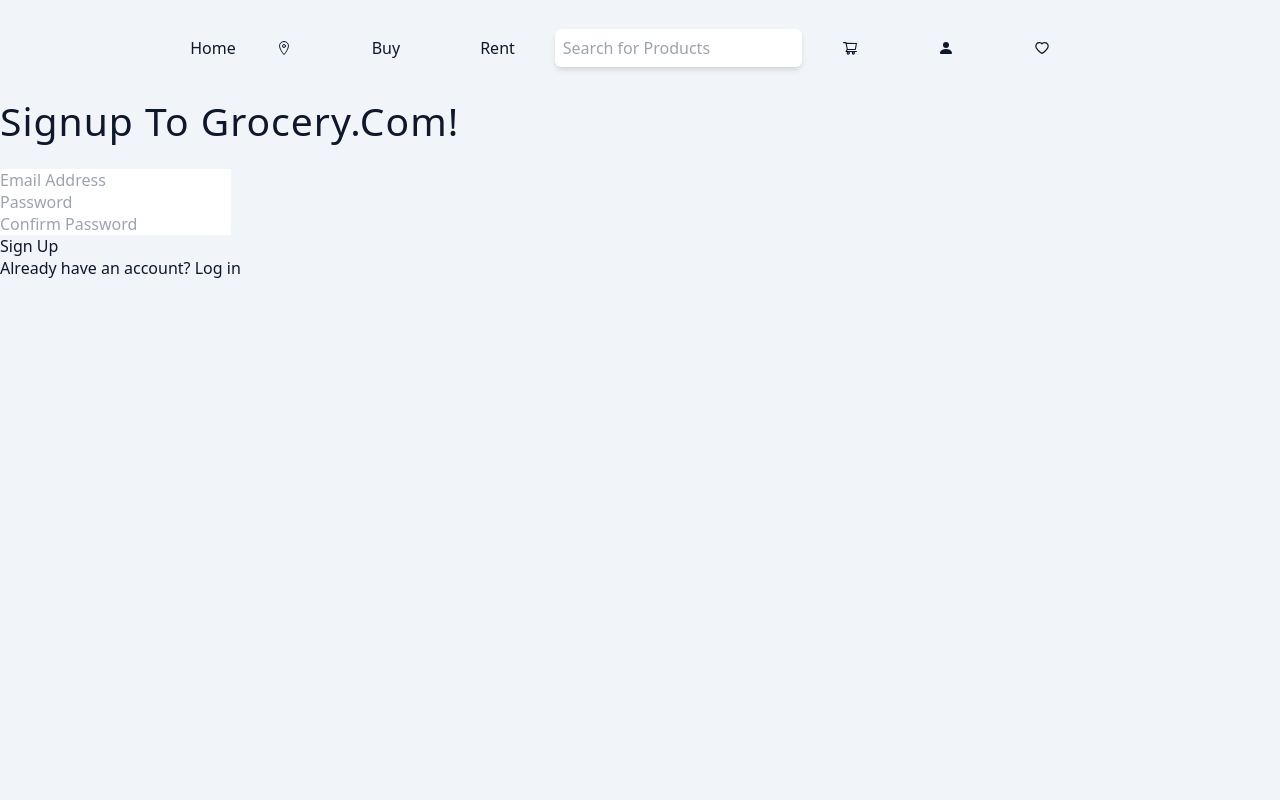
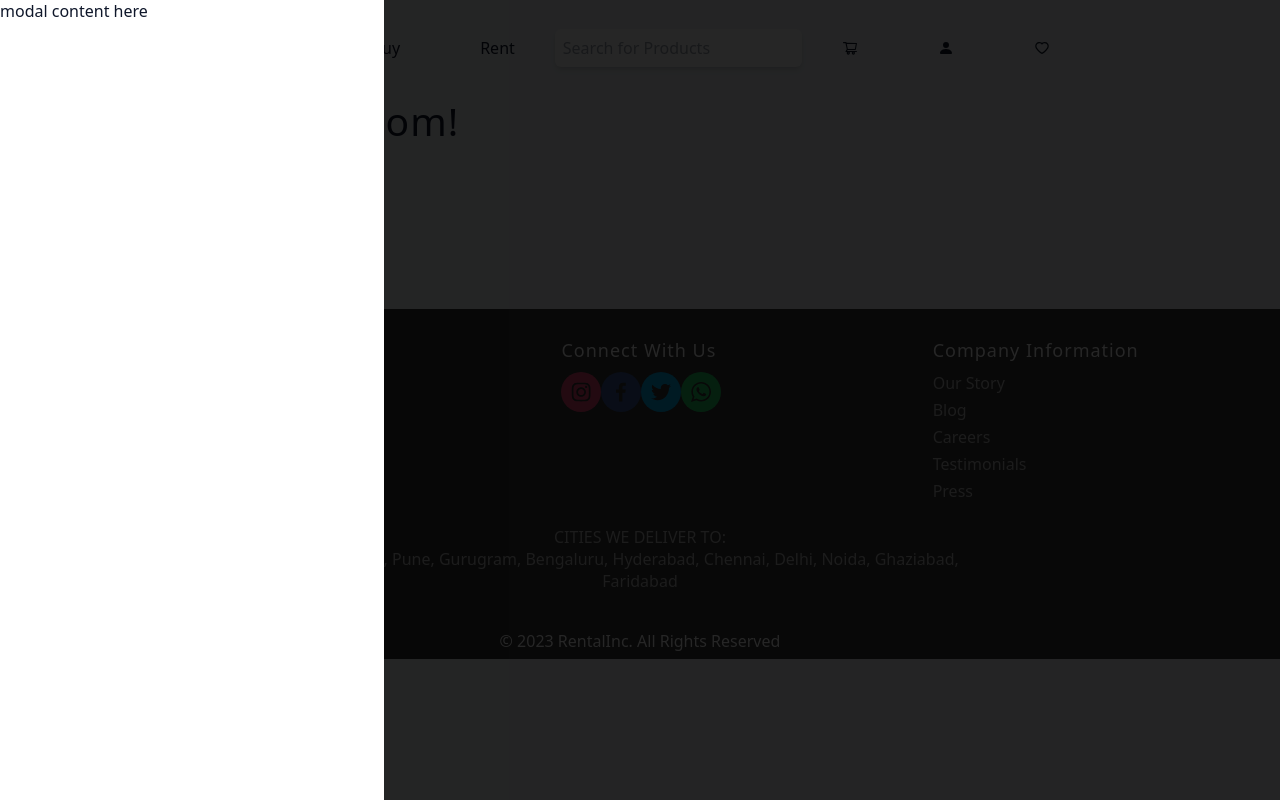
Before and after one commit to KrishDave1/Rental-Platform, a React (Vite) app: page /signup in a window 1280 px wide. Built offline with nearby package versions, Linux system fonts and the light colour scheme; no server answers.

Commit message:
Added basic sidebar component

```diff
--- a/src/App.jsx
+++ b/src/App.jsx
@@ -1,18 +1,21 @@
 import "./App.css";
 import { Navbar } from "./components";
-
+import { useGlobalContext } from "./context";
 import { Buy, Cart, Home, Login, Profile, Rent } from "./pages";
+import Footer from "./components/Footer";
 import SignUp from "./pages/SignUp";
-
+import Sidebar from "./components/Sidebar";
 import { BrowserRouter, Route, Routes } from "react-router-dom";
 
 const App = () => {
+  const { sidebar } = useGlobalContext();
   return (
     <BrowserRouter>
       <main>
         <Navbar />
+        {sidebar && <Sidebar />}
         <Routes>
-          <Route index element={<Home />} />
+          <Route path="/" element={<Home />} />
           <Route path="buy" element={<Buy />} />
           <Route path="rent" element={<Rent />} />
           <Route path="cart" element={<Cart />} />
@@ -20,6 +23,7 @@
           <Route path="login" element={<Login />} />
           <Route path="signup" element={<SignUp />} />
         </Routes>
+        <Footer />
       </main>
     </BrowserRouter>
   );
--- a/src/components/Footer.jsx
+++ b/src/components/Footer.jsx
@@ -1,6 +1,6 @@
 import { SocialIcon } from "react-social-icons";
 
-export const Footer = () => {
+const Footer = () => {
   var today = new Date();
   return (
     <>
@@ -67,7 +67,7 @@
           </div>
         </div>
         <p>
-          CITIES WE DELIVER TO: Mumbai, Pune, Gurugram, Bengaluru, Hyderabad,
+          CITIES WE DELIVER TO:<br/> Mumbai, Pune, Gurugram, Bengaluru, Hyderabad,
           Chennai, Delhi, Noida, Ghaziabad, Faridabad
         </p>
         <div className="footer-copyright">
@@ -77,3 +77,5 @@
     </>
   );
 };
+
+export default Footer;
--- /dev/null
+++ b/src/components/Sidebar.jsx
@@ -0,0 +1,13 @@
+import React, { useState } from 'react';
+
+const Sidebar = () => {
+  return (
+    <aside className='sidebar-overlay'>
+    <div className='sidebar-container'>
+      modal content here
+    </div>
+  </aside>
+  );
+};
+
+export default Sidebar;
--- a/src/components/index.js
+++ b/src/components/index.js
@@ -1,6 +1,6 @@
 import { Display_Slider } from "./Display_Slider";
 import { Extra_Discounts } from "./Extra_Discounts";
-import { Footer } from "./Footer";
+import Footer from "./Footer";
 
 import { Navbar } from "./Navbar";
 import { Products } from "./Products";
--- a/src/context.jsx
+++ b/src/context.jsx
@@ -16,6 +16,7 @@
 const AppProvider = ({ children }) => {
   const [products, setProducts] = useState([]);
   const [cartItems, setCartItems] = useState(getDefaultCart());
+  const [sidebar, setSidebar] = useState(true)
   function handleAdd(id) {
     setCartItems((prev) => ({ ...prev, [id]: prev[id] + 1 }));
   }
@@ -74,6 +75,7 @@
         GetAmount,
         ClearCart,
         count,
+        sidebar,
       }}
     >
       {children}
--- a/src/index.css
+++ b/src/index.css
@@ -1,10 +1,6 @@
 @tailwind base;
 @tailwind components;
 @tailwind utilities;
-
-/* @import url("https://fonts.googleapis.com/css2?family=Inter:ital,wght@0,500;0,700;0,800;1,300&display=swap");
-@import url("https://fonts.googleapis.com/css2?family=Judson:wght@400&display=swap");
-@import url("https://fonts.googleapis.com/css2?family=PT+Serif+Caption:wght@400&display=swap"); */
 
 *,
 ::after,
@@ -202,80 +198,7 @@
   --padding-5xs: 0.5rem;
 }
 
-/* Footer CSS */
-
-.footer {
-  display: flex;
-  justify-content: space-evenly;
-  background-color: #333; /* Dark gray background */
-  color: #fff; /* Text color */
-  flex-wrap: wrap; /* Allow flex items to wrap to the next line */
-  margin-top: 30px;
-  bottom: 0;
-  width: 100%;
-  height: 350px;
-}
-
-.footer-section {
-  /* Calculate width with spacing between sections */
-  /* margin-bottom: 20px; Space between sections */
-  margin-left: 40px;
-  padding: 30px;
-  height: 180px;
-}
-
-.footer h3 {
-  font-size: 18px;
-  margin-bottom: 10px;
-  color: #fff; /* Header text color */
-}
-
-.footer ul {
-  list-style: none;
-  padding: 0;
-}
-
-.footer li {
-  margin-bottom: 5px;
-}
-
-.footer a {
-  text-decoration: none;
-  color: #bbb; /* Link color */
-}
-
-.footer a:hover {
-  color: #fff; /* Link color on hover */
-}
-
-footer p {
-  color: #bbb;
-  font-size: 16px;
-  margin-top: 30px;
-  margin-bottom: 20px;
-  text-align: center;
-}
-
-.footer-copyright {
-  width: 100%;
-  font-size: 16px;
-  text-align: center;
-  padding-top: 10px; /* Space between sections and copyright */
-}
-
-@media screen and (max-width: 800px) {
-  .footer {
-    height: 600px;
-  }
-}
-
-@media screen and (max-width: 510px) {
-  .footer {
-    height: 900px;
-    width: 100%;
-  }
-}
-
+/* Products CSS */
 .section-loading,
 section-center {
   padding: 3rem 0;
@@ -310,6 +233,7 @@
   }
 }
 
+/* Products Card */
 .single-product {
   background-color: var(--white);
   width: 400px;
@@ -399,3 +323,97 @@
   background: var(--red-dark);
   transform: translateY(-2px);
 }
+
+/* SideBar CSS */
+.sidebar-overlay{
+  position: fixed;
+  top: 0;
+  left: 0;
+  width: 100%;
+  height: 100%;
+  background: rgba(0, 0, 0, 0.85);
+  display: grid;
+  transition: var(--transition);
+  z-index:100;
+}
+
+.sidebar-container{
+  width:30vw;
+  height:100vh;
+  overflow:scroll;
+  background:var(--white);
+}
+
+/* Footer CSS */
+
+.footer {
+  display: flex;
+  justify-content: space-evenly;
+  background-color: #333; /* Dark gray background */
+  color: #fff; /* Text color */
+  flex-wrap: wrap; /* Allow flex items to wrap to the next line */
+  margin-top: 30px;
+  bottom: 0;
+  width: 100%;
+  height: 350px;
+}
+
+.footer-section {
+  /* Calculate width with spacing between sections */
+  /* margin-bottom: 20px; Space between sections */
+  margin-left: 40px;
+  padding: 30px;
+  height: 180px;
+}
+
+.footer h3 {
+  font-size: 18px;
+  margin-bottom: 10px;
+  color: #fff; /* Header text color */
+}
+
+.footer ul {
+  list-style: none;
+  padding: 0;
+}
+
+.footer li {
+  margin-bottom: 5px;
+}
+
+.footer a {
+  text-decoration: none;
+  color: #bbb; /* Link color */
+}
+
+.footer a:hover {
+  color: #fff; /* Link color on hover */
+}
+
+footer p {
+  color: #bbb;
+  font-size: 16px;
+  margin-top: 30px;
+  margin-bottom: 20px;
+  text-align: center;
+}
+
+.footer-copyright {
+  width: 100%;
+  font-size: 16px;
+  text-align: center;
+  padding-top: 10px; /* Space between sections and copyright */
+}
+
+@media screen and (max-width: 800px) {
+  .footer {
+    height: 600px;
+  }
+}
+
+@media screen and (max-width: 510px) {
+  .footer {
+    height: 900px;
+    width: 100%;
+  }
+}
--- a/src/pages/Home.jsx
+++ b/src/pages/Home.jsx
@@ -9,7 +9,6 @@
   return (
     <div>
       <Display_Slider />
-      <Footer />
     </div>
   );
 };
--- a/src/pages/index.js
+++ b/src/pages/index.js
@@ -4,6 +4,7 @@
 import Cart from "./Cart";
 import Rent from "./Rent";
 import Login from "./Login";
+
 
 export {
     Home,
```
